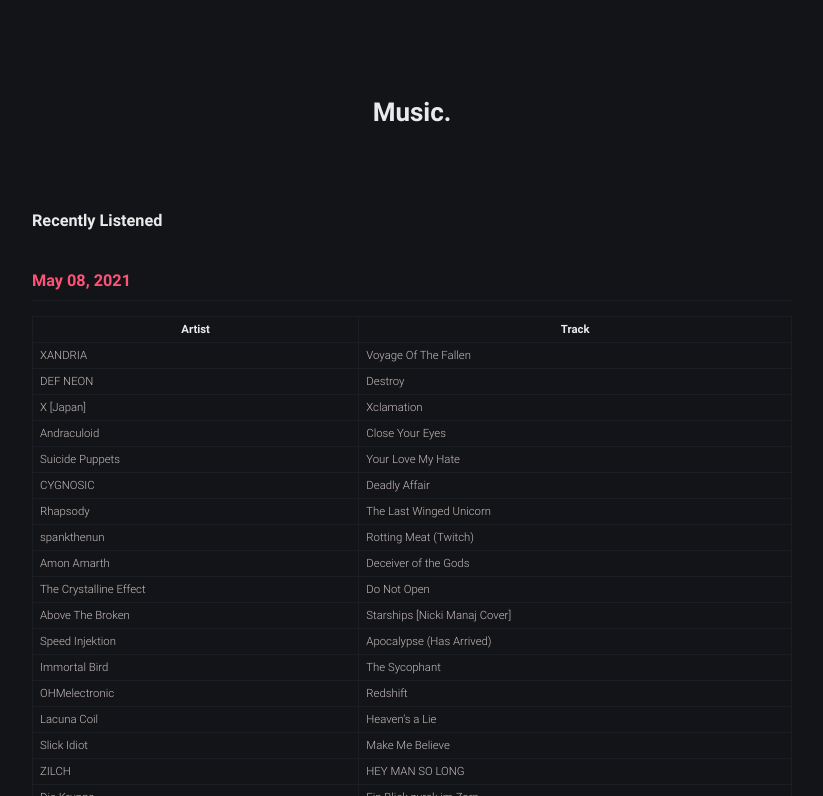
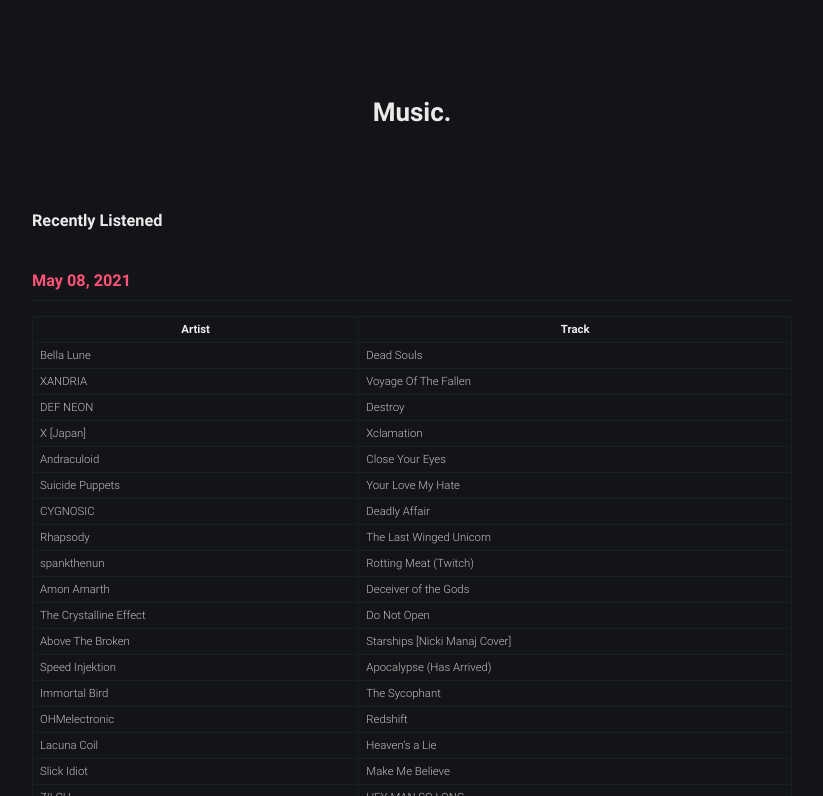
Before and after one commit to robert-marshall/xyz, a Jekyll site: the page built from music.md, in a window 1280 px wide and 900 px high, cut to the strip 104-900 px from the top of the window. Shown: the whole strip, without its empty margins (228-1051 px from the left). Built offline with Jekyll 4.4.1, drawn with Linux system fonts in a browser that asks for light colours.

Commit message:
They came from... Behind

```diff
--- a/music.md
+++ b/music.md
@@ -11,6 +11,7 @@
 
 | Artist | Track |
 |--------|-------|
+Bella Lune | Dead Souls
 XANDRIA | Voyage Of The Fallen
 DEF NEON | Destroy
 X [Japan] | Xclamation
```
